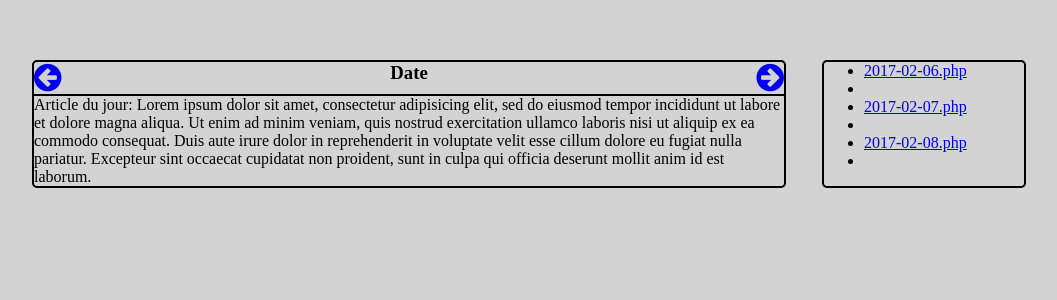
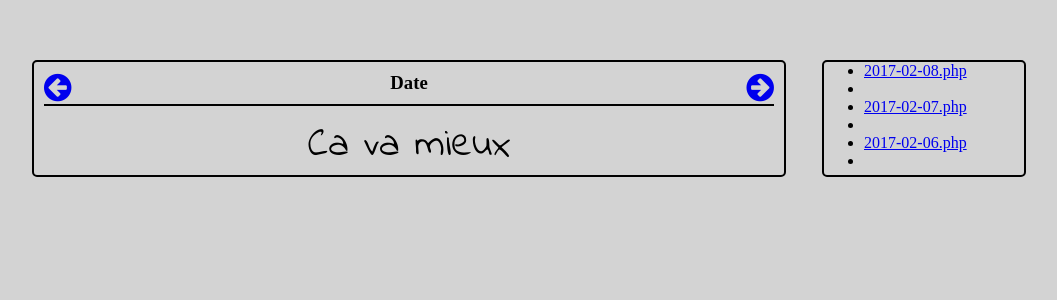
Before and after one commit to oliviapycz/Blog, a PHP site: the page made by index.php in a window 1280 px wide. Shown: the part 202-502 px from the top of the page, without its empty margins (136-1193 px from the left). Run offline with PHP 8.4, Linux system fonts and the light colour scheme; some libraries are stand-ins or nearby versions.

Commit message:
ajout articel dans le meme index

```diff
--- a/billets/2017-02-06.php
+++ b/billets/2017-02-06.php
@@ -1 +1 @@
-Article du jour: Lorem ipsum dolor sit amet, consectetur adipisicing elit, sed do eiusmod tempor incididunt ut labore et dolore magna aliqua. Ut enim ad minim veniam, quis nostrud exercitation ullamco laboris nisi ut aliquip ex ea commodo consequat. Duis aute irure dolor in reprehenderit in voluptate velit esse cillum dolore eu fugiat nulla pariatur. Excepteur sint occaecat cupidatat non proident, sunt in culpa qui officia deserunt mollit anim id est laborum.
+J'ai galéré
--- a/billets/2017-02-07.php
+++ b/billets/2017-02-07.php
@@ -0,0 +1 @@
+J'ai encore galéré
--- a/billets/2017-02-08.php
+++ b/billets/2017-02-08.php
@@ -0,0 +1 @@
+Ca va mieux
--- a/css/stylesheet.css
+++ b/css/stylesheet.css
@@ -50,7 +50,7 @@ h2{
   display: flex;
   justify-content: space-between;
       border-bottom: 2px solid;
-      margin: 0;
+      margin: 10px;
       padding: 0;
 }
 .element1{
@@ -67,3 +67,8 @@ h2{
     display: inline-block;
 
 }
+p{
+  font-size: 40px;
+  text-align: center;
+    font-family: 'Indie Flower', cursive;
+}
--- a/index.php
+++ b/index.php
@@ -38,17 +38,16 @@
                 </a>
               </li >
             </ul>
-                <p> Article du jour: Lorem ipsum dolor sit amet, consectetur adipisicing elit, sed do eiusmod tempor incididunt ut labore et dolore magna aliqua. Ut enim ad minim veniam, quis nostrud exercitation ullamco laboris nisi ut aliquip ex ea commodo consequat. Duis aute irure dolor in reprehenderit in voluptate velit esse cillum dolore eu fugiat nulla pariatur. Excepteur sint occaecat cupidatat non proident, sunt in culpa qui officia deserunt mollit anim id est laborum.
-                </p>
+                <p>  <?php include "billets/$_GET[content]"; ?> </p>
             </article>
         <!-- ********************PHP************************** -->
             <aside class="element2">
               <ul>
                 <?php
-                  $entries= scandir("billets");
+                  $entries= scandir("billets", SCANDIR_SORT_DESCENDING);
                     foreach($entries as $entry){
                       if($entry !="."&& $entry !=".."){
-                        echo "<li><a href='billets/$entry' target='#here'>$entry</a><li>\n";
+                        echo "<li><a href='index.php?content=$entry'>$entry</a><li>\n";
                                                 }
                                                       }
               ?>
```
